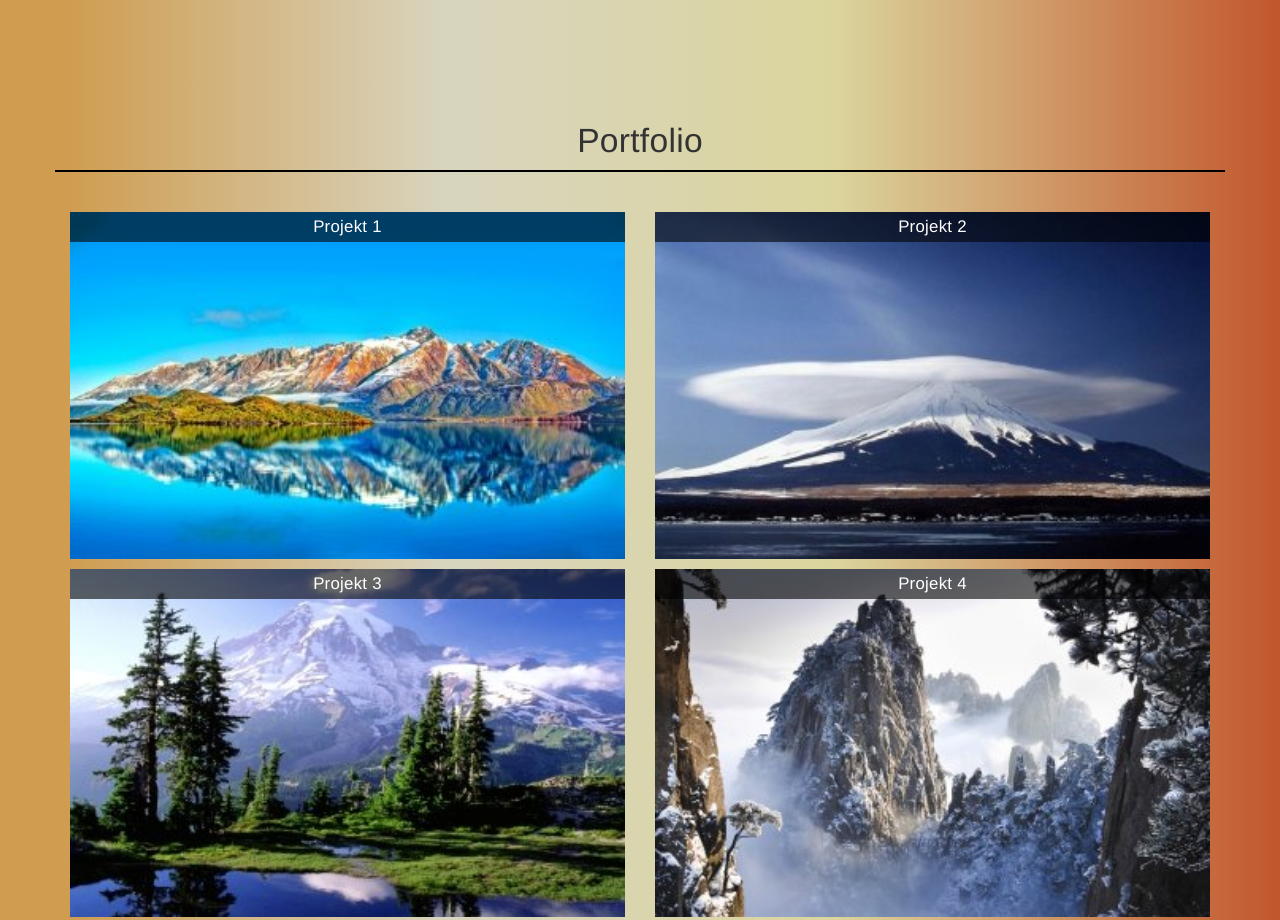
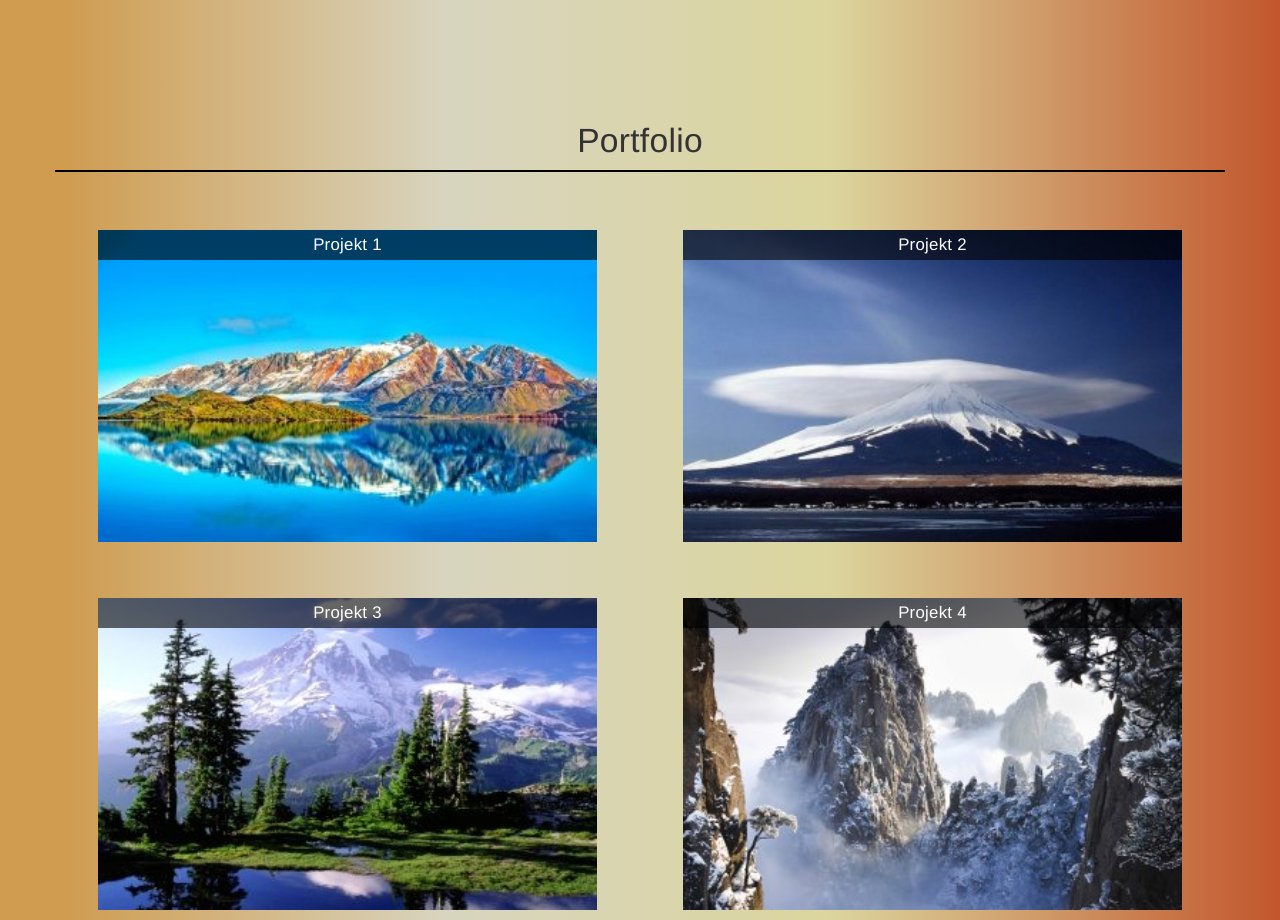
Before and after one commit to Solpaw/MyCard, a plain HTML site: page index.html in a window 1280 px wide. Shown: the part 933-1853 px from the top of the page. Drawn offline with nearby package versions, Linux system fonts and the light colour scheme.

Commit message:
Added padding to nav, fixed picture overlap, added smooth scrolling

```diff
--- a/style.css
+++ b/style.css
@@ -1,3 +1,7 @@
+html {
+    scroll-behavior: smooth;
+}
+
 body{
     margin: 0;
     font-family: Arial, Helvetica, sans-serif;
@@ -11,24 +15,6 @@ header{
     top: 0;
     z-index: 5;
     position: sticky;
-}
-
-article{
-    font-size: 1.2em;
-    text-align: justify;
-
-}
-
-article p{
-    padding: 0 20px;
-}
-
-article h1{
-    text-align: center;
-    margin: 30px 0;
-    font-size: 2em;
-    border-bottom: 2px solid black;
-    padding-bottom: 10px;
 }
 
 header div{
@@ -90,7 +76,7 @@ nav li{
 
 nav li a{
     flex-direction: column;
-    padding: 10px 0 0 0;
+    padding: 10px 10%;
     align-items: stretch;
     flex: 1;
     background-color: rgb(46, 40, 40);
@@ -103,6 +89,28 @@ nav li a:hover{
     text-decoration: none;
     color: white;
 }
+
+article{
+    font-size: 1.2em;
+    text-align: justify;
+
+}
+
+article p{
+    padding: 0 20px;
+}
+
+article h1{
+    text-align: center;
+    margin: 30px 0;
+    font-size: 2em;
+    border-bottom: 2px solid black;
+    padding-bottom: 10px;
+}
+
+
+
+
 
 .main{
     margin: 0;
@@ -176,10 +184,10 @@ footer p{
 }
 
 .picture{
-    transition: 1s ease-in-out;
+    transition: all 1s ease-in-out;
     position: relative;
     z-index: 0;
-    margin-top: 10px;
+    margin: 5%;
 }
 
 .picture img{
```
Also changed, not shown: index.html (+1 -0 lines).
